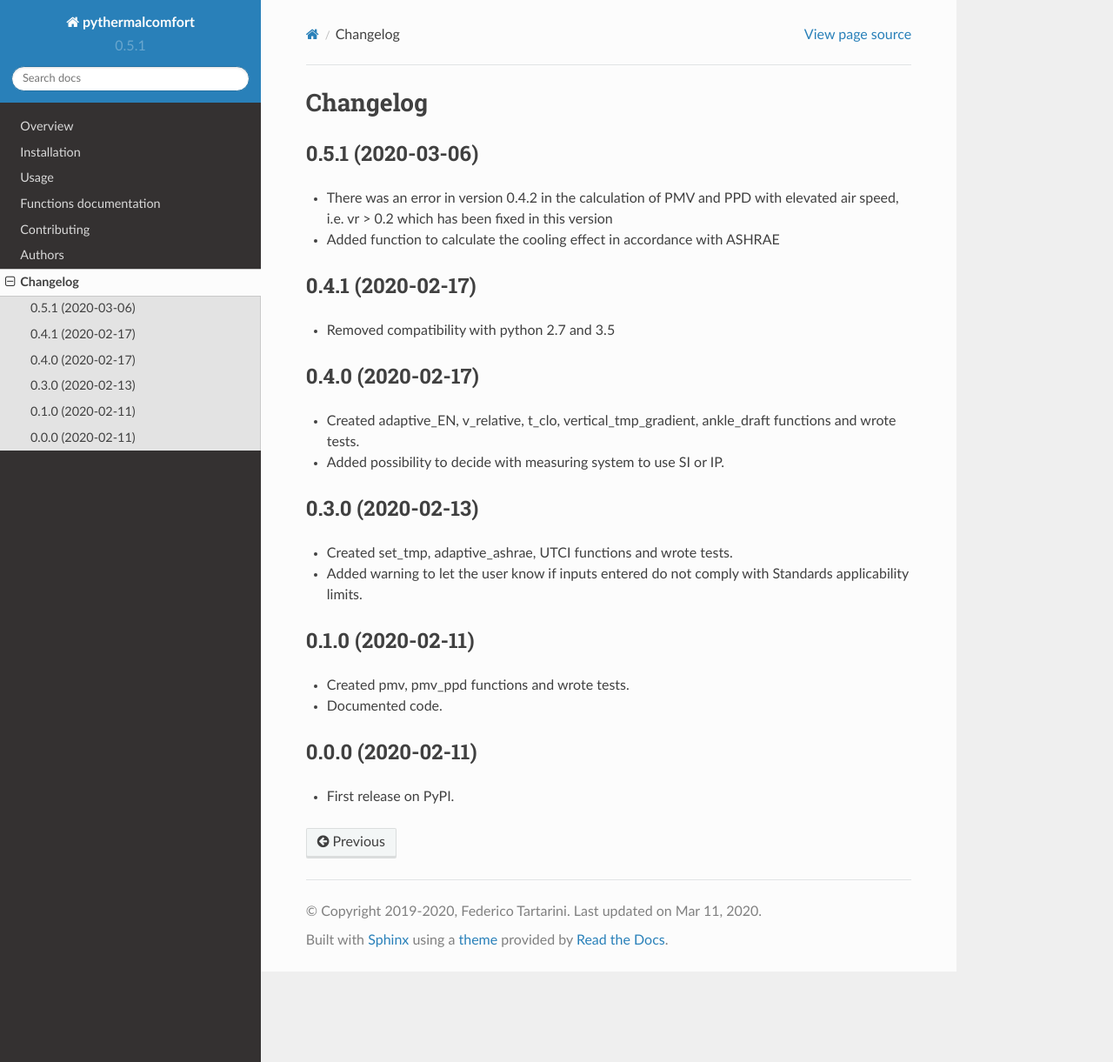
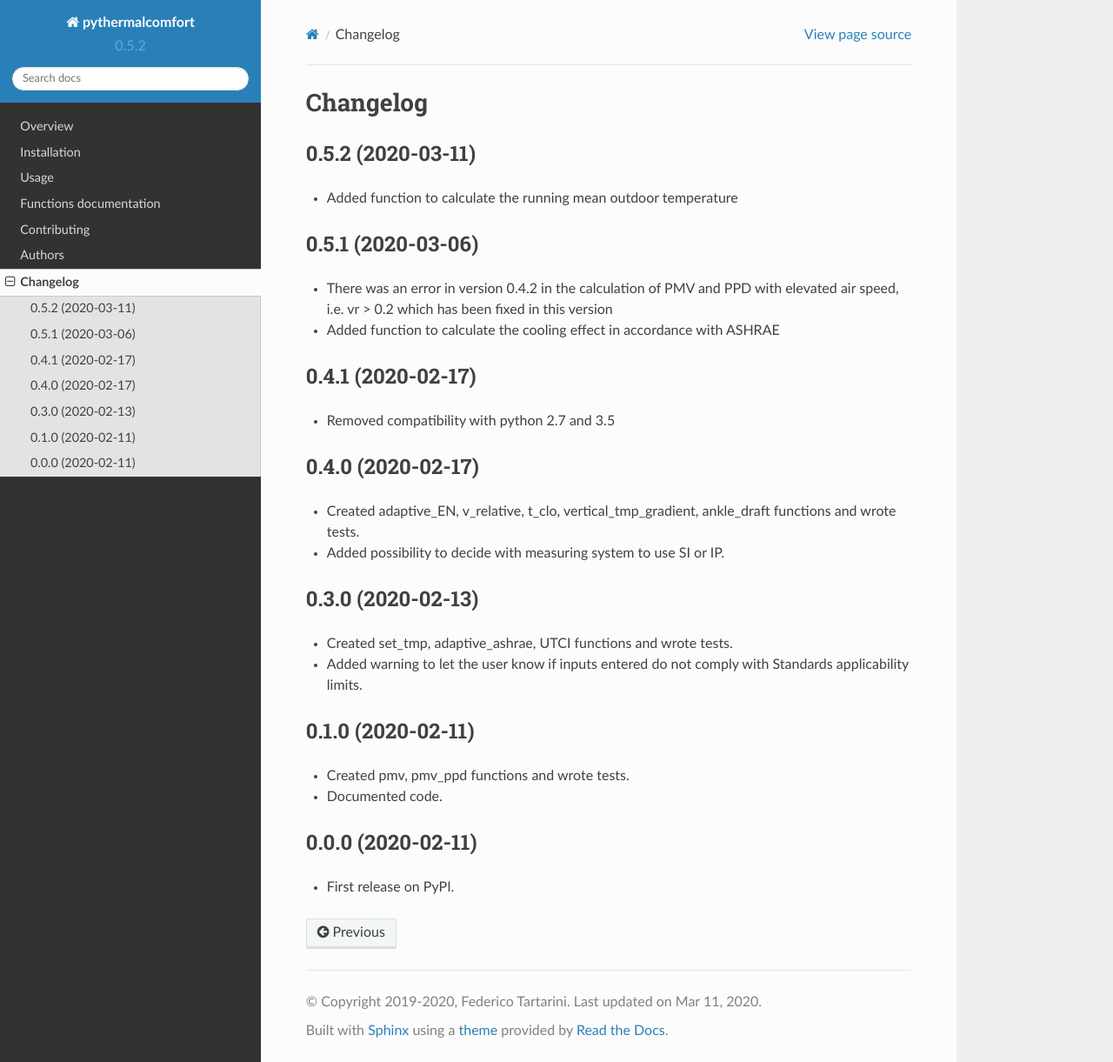
Before and after one commit to CenterForTheBuiltEnvironment/pythermalcomfort, a Sphinx documentation site: the page built from docs/changelog.rst, in a window 1280 px wide and 1221 px high. Shown: the whole window at 87% size. Built offline with Sphinx 7.4.7 and the Read the Docs theme 2.0.0, drawn with Linux system fonts in a browser that asks for light colours.

Commit message:
tagged and updated CHANGELOG.rst

```diff
--- a/CHANGELOG.rst
+++ b/CHANGELOG.rst
@@ -1,6 +1,11 @@
 
 Changelog
 =========
+
+0.5.2 (2020-03-11)
+------------------
+
+* Added function to calculate the running mean outdoor temperature
 
 0.5.1 (2020-03-06)
 ------------------
--- a/README.rst
+++ b/README.rst
@@ -53,9 +53,9 @@ Overview
     :alt: Supported implementations
     :target: https://pypi.org/project/pythermalcomfort
 
-.. |commits-since| image:: https://img.shields.io/github/commits-since/CenterForTheBuiltEnvironment/pythermalcomfort/v0.5.1.svg
+.. |commits-since| image:: https://img.shields.io/github/commits-since/CenterForTheBuiltEnvironment/pythermalcomfort/v0.5.2.svg
     :alt: Commits since latest release
-    :target: https://github.com/CenterForTheBuiltEnvironment/pythermalcomfort/compare/v0.5.1...master
+    :target: https://github.com/CenterForTheBuiltEnvironment/pythermalcomfort/compare/v0.5.2...master
 
 
 
--- a/docs/conf.py
+++ b/docs/conf.py
@@ -22,7 +22,7 @@ project = 'pythermalcomfort'
 year = '2019-2020'
 author = 'Federico Tartarini'
 copyright = '{0}, {1}'.format(year, author)
-version = release = '0.5.1'
+version = release = '0.5.2'
 
 pygments_style = 'trac'
 templates_path = ['.']
--- a/setup.py
+++ b/setup.py
@@ -25,7 +25,7 @@ def read(*names, **kwargs):
 
 setup(
     name='pythermalcomfort',
-    version='0.5.1',
+    version='0.5.2',
     license='MIT',
     description='Package to calculate sevral thermal comfort indeces (e.g. PMV, PPD, SET, adaptive) and convert physical variables.',
     long_description='%s\n%s' % (
--- a/src/pythermalcomfort/__init__.py
+++ b/src/pythermalcomfort/__init__.py
@@ -1,3 +1,3 @@
-__version__ = '0.5.1'
+__version__ = '0.5.2'
 
 from pythermalcomfort.models import *
```
Also changed, not shown: .bumpversion.cfg.
